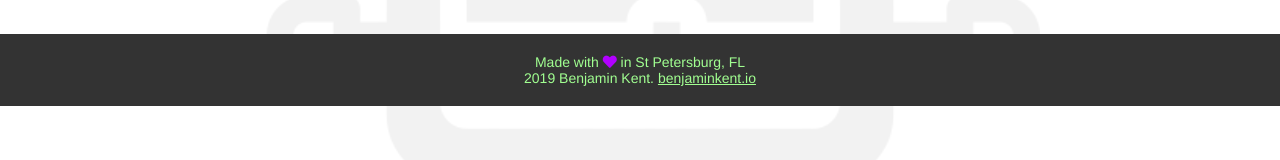
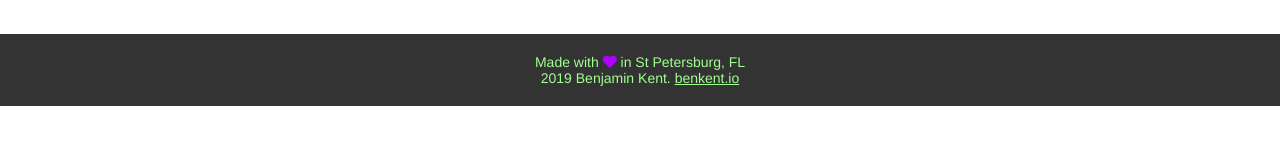
Before and after one commit to benjaminkent/grip-the-rods-ts, a Vue app: page / in a window 1280 px wide. Shown: the part 718-878 px from the top of the page. After the commit the page ends 824 px from the top, so only its background shows below. Built offline with nearby package versions, Linux system fonts and the light colour scheme.

Commit message:
update package json and footer

```diff
--- a/package.json
+++ b/package.json
@@ -6,7 +6,7 @@
     "serve": "vue-cli-service serve",
     "build": "vue-cli-service build",
     "lint": "vue-cli-service lint",
-    "deploy": "aws s3 sync ./dist s3://benj-foosball-team-generator-client"
+    "deploy": "yarn build && aws s3 sync ./dist s3://benj-foosball-team-generator-client"
   },
   "dependencies": {
     "@types/lodash": "^4.14.136",
--- a/src/App.vue
+++ b/src/App.vue
@@ -61,10 +61,4 @@ html {
     height: 300px;
   }
 }
-
-@media (min-width: 1000px) {
-  .background {
-    height: 800px;
-  }
-}
 </style>
--- a/src/components/Footer.vue
+++ b/src/components/Footer.vue
@@ -6,7 +6,7 @@
       |  in St Petersburg, FL
     p
       | 2019 Benjamin Kent.
-      a(href='https://www.benjaminkent.io/' target='_blank' rel='noreferrer noopener') benjaminkent.io
+      a(href='https://benkent.io/' target='_blank' rel='noreferrer noopener') benkent.io
 </template>
 
 <script lang="ts">
```
